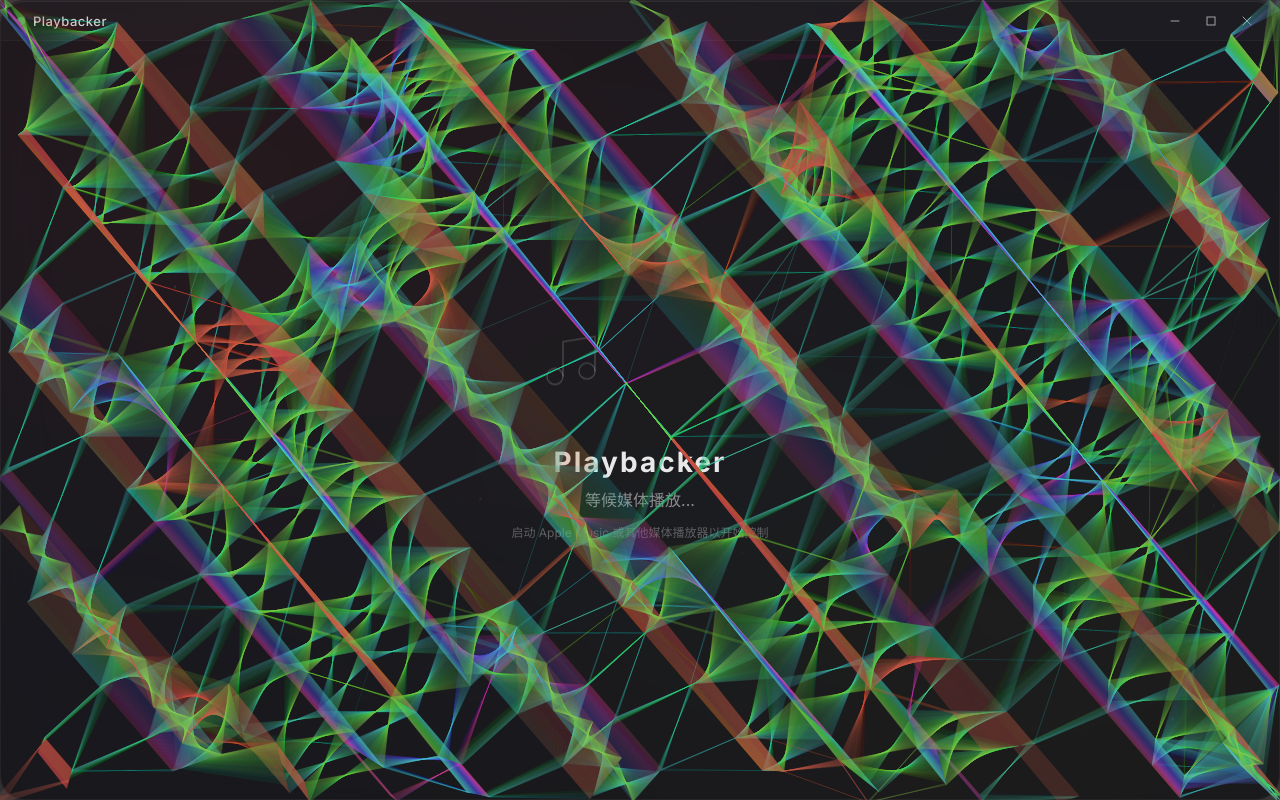
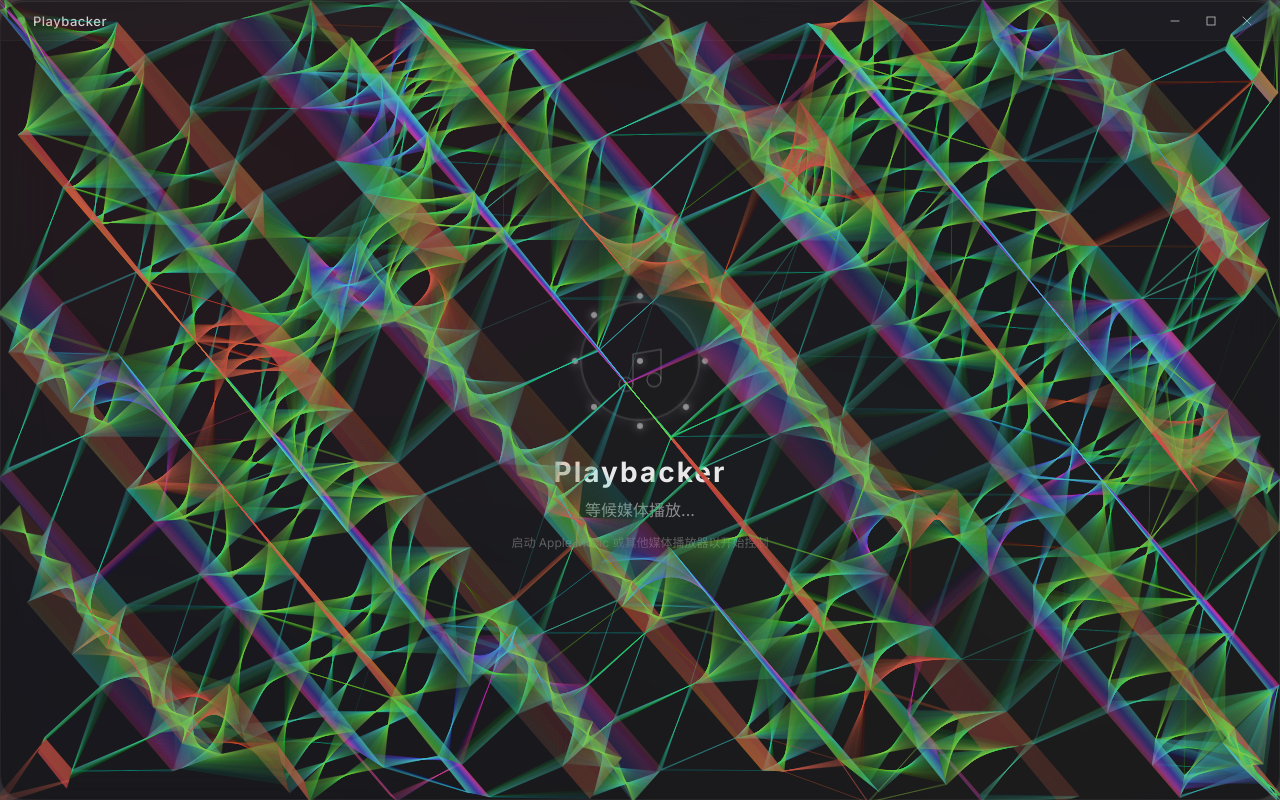
Before and after one commit to esneighbour9/playbackstyle, a React (Vite) app: page / in a window 1280 px wide. Built offline with nearby package versions, Linux system fonts and the light colour scheme.

Commit message:
V2.0--C,D

```diff
--- a/src/renderer/App.css
+++ b/src/renderer/App.css
@@ -197,8 +197,9 @@
   justify-content: center;
   position: relative;
   overflow: hidden;
-  transition: width 0.35s ease, height 0.35s ease, transform 0.3s ease, box-shadow 0.3s ease;
+  transition: width 0.35s ease, height 0.35s ease, transform 0.3s ease-out, box-shadow 0.3s ease;
   box-shadow: 0 20px 60px rgba(0, 0, 0, 0.5);
+  transform-style: preserve-3d;
 }
 
 .album-art:hover {
@@ -206,7 +207,26 @@
 }
 
 .album-art.playing {
-  animation: pulse-glow 2s ease-in-out infinite;
+  animation: breathe-scale 3s ease-in-out infinite;
+}
+
+/* Layer 5: light sweep */
+.album-art-sweep {
+  position: absolute;
+  inset: 0;
+  z-index: 5;
+  pointer-events: none;
+  animation: light-sweep 8s linear infinite;
+}
+
+@keyframes light-sweep {
+  0%   { transform: translateX(-100%) translateY(-100%); }
+  100% { transform: translateX(200%) translateY(200%); }
+}
+
+@keyframes breathe-scale {
+  0%, 100% { transform: scale(0.97); }
+  50%      { transform: scale(1.03); }
 }
 
 /* Layer 1: radial glow behind art */
@@ -455,14 +475,65 @@
   z-index: 1;
 }
 
+/* Ring glow container — relative anchor for children */
+.idle-ring-container {
+  position: relative;
+  width: 140px;
+  height: 140px;
+  margin: 0 auto 24px;
+}
+
+/* Hollow rotating ring */
+.idle-ring {
+  position: absolute;
+  inset: 10px;
+  border-radius: 50%;
+  border: 2px solid rgba(255, 255, 255, 0.12);
+  animation: ring-rotate 12s linear infinite, ring-breathe 3s ease-in-out infinite;
+}
+
+@keyframes ring-rotate {
+  0%   { transform: rotate(0deg); }
+  100% { transform: rotate(360deg); }
+}
+
+@keyframes ring-breathe {
+  0%, 100% { box-shadow: 0 0 10px rgba(255, 255, 255, 0.05); }
+  50%      { box-shadow: 0 0 30px rgba(255, 255, 255, 0.12), 0 0 60px rgba(255, 255, 255, 0.04); }
+}
+
+/* Orbiting glow particles around the ring */
+.idle-ring-particle {
+  position: absolute;
+  top: 50%;
+  left: 50%;
+  width: 6px;
+  height: 6px;
+  margin: -3px 0 0 -3px;
+  border-radius: 50%;
+  background: rgba(255, 255, 255, 0.5);
+  box-shadow: 0 0 8px rgba(255, 255, 255, 0.4);
+  animation: orbit 5s linear infinite;
+  animation-delay: var(--delay, 0s);
+}
+
+@keyframes orbit {
+  0% {
+    transform: rotate(var(--angle)) translateX(65px) rotate(0deg);
+  }
+  100% {
+    transform: rotate(var(--angle)) translateX(65px) rotate(360deg);
+  }
+}
+
 .idle-icon {
   width: 120px;
   height: 120px;
   display: flex;
   align-items: center;
   justify-content: center;
-  margin-bottom: 24px;
-  color: rgba(255, 255, 255, 0.2);
+  margin: -144px auto 24px; /* pull up into ring center */
+  color: rgba(255, 255, 255, 0.25);
   animation: float 6s ease-in-out infinite;
 }
 
@@ -492,33 +563,6 @@
 .idle-hint {
   font-size: 12px;
   color: rgba(255, 255, 255, 0.3);
-}
-
-.idle-particles {
-  position: absolute;
-  inset: 0;
-  pointer-events: none;
-  overflow: hidden;
-}
-
-.particle {
-  position: absolute;
-  width: 4px;
-  height: 4px;
-  background: rgba(255, 255, 255, 0.15);
-  border-radius: 50%;
-  animation: particle-float 5s ease-in-out infinite;
-}
-
-@keyframes particle-float {
-  0%, 100% {
-    opacity: 0;
-    transform: translateY(0) scale(0);
-  }
-  50% {
-    opacity: 0.6;
-    transform: translateY(-50px) scale(1);
-  }
 }
 
 /* ===== Two-column layout (≥ 720px) ===== */
--- a/src/renderer/components/AlbumArt.tsx
+++ b/src/renderer/components/AlbumArt.tsx
@@ -7,6 +7,19 @@
 
 export const AlbumArt = ({ isPlaying, accentHue }: AlbumArtProps) => {
   const [barHeights, setBarHeights] = useState([0.3, 0.6, 0.8, 0.5, 0.7, 0.4]);
+  const [tilt, setTilt] = useState({ rx: 0, ry: 0 });
+
+  const handleMouseMove = (e: React.MouseEvent<HTMLDivElement>) => {
+    const rect = e.currentTarget.getBoundingClientRect();
+    const cx = rect.left + rect.width / 2;
+    const cy = rect.top + rect.height / 2;
+    setTilt({
+      rx: (e.clientX - cx) / (rect.width / 2) * 5,
+      ry: (e.clientY - cy) / (rect.height / 2) * -5,
+    });
+  };
+
+  const handleMouseLeave = () => setTilt({ rx: 0, ry: 0 });
 
   useEffect(() => {
     if (!isPlaying) {
@@ -21,7 +34,15 @@
 
   return (
     <div className="album-art-container">
-      <div className={`album-art ${isPlaying ? 'playing' : ''}`}>
+      <div
+        className={`album-art ${isPlaying ? 'playing' : ''}`}
+        onMouseMove={handleMouseMove}
+        onMouseLeave={handleMouseLeave}
+        style={{
+          transform: `perspective(600px) rotateX(${tilt.ry}deg) rotateY(${tilt.rx}deg)`,
+          transition: isPlaying ? 'transform 0.3s ease-out, box-shadow 0.3s ease' : 'transform 0.5s ease, box-shadow 0.3s ease',
+        }}
+      >
         {/* Layer 1: radial glow behind art */}
         <div
           className="album-art-glow-layer"
@@ -69,6 +90,19 @@
           }}
         />
 
+        {/* Layer 5: light sweep — diagonal highlight gliding across */}
+        {isPlaying && (
+          <div
+            className="album-art-sweep"
+            style={{
+              background: `linear-gradient(105deg,
+                transparent 40%,
+                hsla(${accentHue}, 80%, 80%, 0.15) 50%,
+                transparent 60%)`,
+            }}
+          />
+        )}
+
         {/* Music note placeholder — kept subtle in center */}
         <div className="album-art-placeholder">
           <svg width="48" height="48" viewBox="0 0 24 24" fill="none" stroke="currentColor" strokeWidth="0.8">
--- a/src/renderer/components/IdleState.tsx
+++ b/src/renderer/components/IdleState.tsx
@@ -1,16 +1,12 @@
 import { useMemo } from 'react';
 
 export const IdleState = () => {
-  const particles = useMemo(
+  const ringParticles = useMemo(
     () =>
-      Array.from({ length: 20 }, (_, i) => ({
+      Array.from({ length: 8 }, (_, i) => ({
         key: i,
-        left: `${Math.random() * 100}%`,
-        top: `${Math.random() * 100}%`,
-        animationDelay: `${Math.random() * 5}s`,
-        animationDuration: `${3 + Math.random() * 4}s`,
-        width: `${2 + Math.random() * 4}px`,
-        height: `${2 + Math.random() * 4}px`,
+        angle: (i / 8) * 360,
+        delay: `${i * 0.8}s`,
       })),
     [],
   );
@@ -18,8 +14,22 @@
   return (
     <div className="idle-state">
       <div className="idle-content">
+        <div className="idle-ring-container">
+          <div className="idle-ring" />
+          {ringParticles.map((p) => (
+            <div
+              key={p.key}
+              className="idle-ring-particle"
+              style={{
+                '--angle': `${p.angle}deg`,
+                animationDelay: p.delay,
+              } as React.CSSProperties}
+            />
+          ))}
+        </div>
+
         <div className="idle-icon">
-          <svg width="64" height="64" viewBox="0 0 24 24" fill="none" stroke="currentColor" strokeWidth="0.5">
+          <svg width="56" height="56" viewBox="0 0 24 24" fill="none" stroke="currentColor" strokeWidth="0.5">
             <path d="M9 18V5l12-2v13" />
             <circle cx="6" cy="18" r="3" />
             <circle cx="18" cy="16" r="3" />
@@ -29,22 +39,6 @@
         <p className="idle-subtitle">等候媒体播放...</p>
         <p className="idle-hint">启动 Apple Music 或其他媒体播放器以开始控制</p>
       </div>
-      <div className="idle-particles">
-        {particles.map((p) => (
-          <div
-            key={p.key}
-            className="particle"
-            style={{
-              left: p.left,
-              top: p.top,
-              animationDelay: p.animationDelay,
-              animationDuration: p.animationDuration,
-              width: p.width,
-              height: p.height,
-            }}
-          />
-        ))}
-      </div>
     </div>
   );
 };
```
